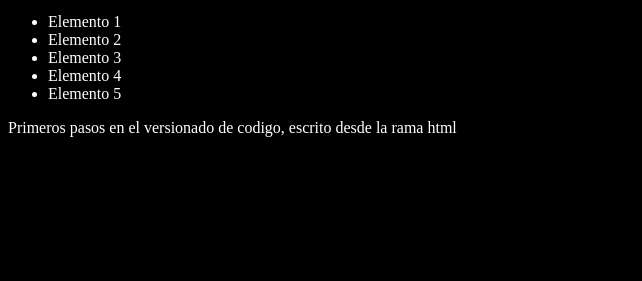
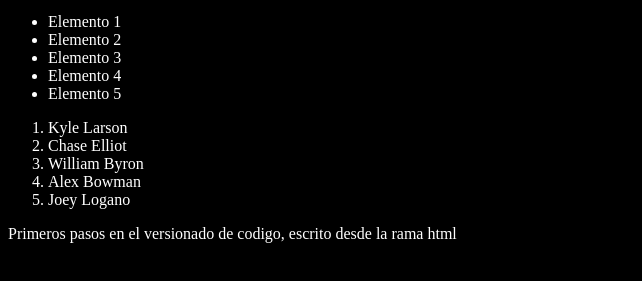
Before and after one commit to Jose-ben/youtube-git, a plain HTML site: page index.html in a window 1280 px wide. Shown: the part 101-382 px from the top of the page, without its empty margins (0-642 px from the left). Drawn offline with Linux system fonts and the light colour scheme.

Commit message:
Agregando lista de pilotos de Nascar

```diff
--- a/index.html
+++ b/index.html
@@ -10,7 +10,8 @@
     <h1>Aprendiendo git</h1>
     <p>
       Primeros pasos en el versionado de codigo y aprendiendo a resolver
-      conflictos entre ramas</p>
+      conflictos entre ramas
+    </p>
     <ul>
       <li>Elemento 1</li>
       <li>Elemento 2</li>
@@ -18,6 +19,13 @@
       <li>Elemento 4</li>
       <li>Elemento 5</li>
     </ul>
+    <ol>
+      <li>Kyle Larson</li>
+      <li>Chase Elliot</li>
+      <li>William Byron</li>
+      <li>Alex Bowman</li>
+      <li>Joey Logano</li>
+    </ol>
     <p>Primeros pasos en el versionado de codigo, escrito desde la rama html</p>
     <script src="index.js"></script>
   </body>
```
